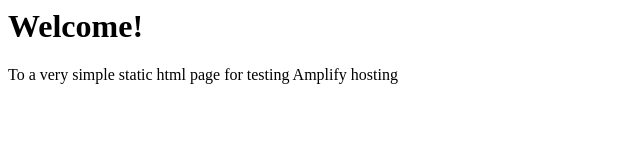
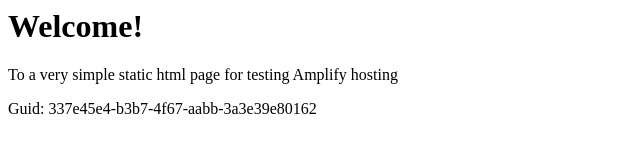
Before and after one commit to aws-aemilia-mxp/Github-PR-Commit-Integration-Test-DoNotTouch-v1-prod-eu-south-1, a website: page src/index.html in a window 1280 px wide. Shown: the whole page, without its empty margins (0-640 px from the left). Drawn offline with Linux system fonts and the light colour scheme.

Commit message:
commit from integ tests

```diff
--- a/src/index.html
+++ b/src/index.html
@@ -1,3 +1,5 @@
+
+
 <html lang="en">
 
 <head>
@@ -10,6 +12,6 @@
 <body>
     <h1>Welcome!</h1>
     <p>To a very simple static html page for testing Amplify hosting</p>
-</body>
+    <p>Guid: 337e45e4-b3b7-4f67-aabb-3a3e39e80162</p></body>
 
 </html>
```
